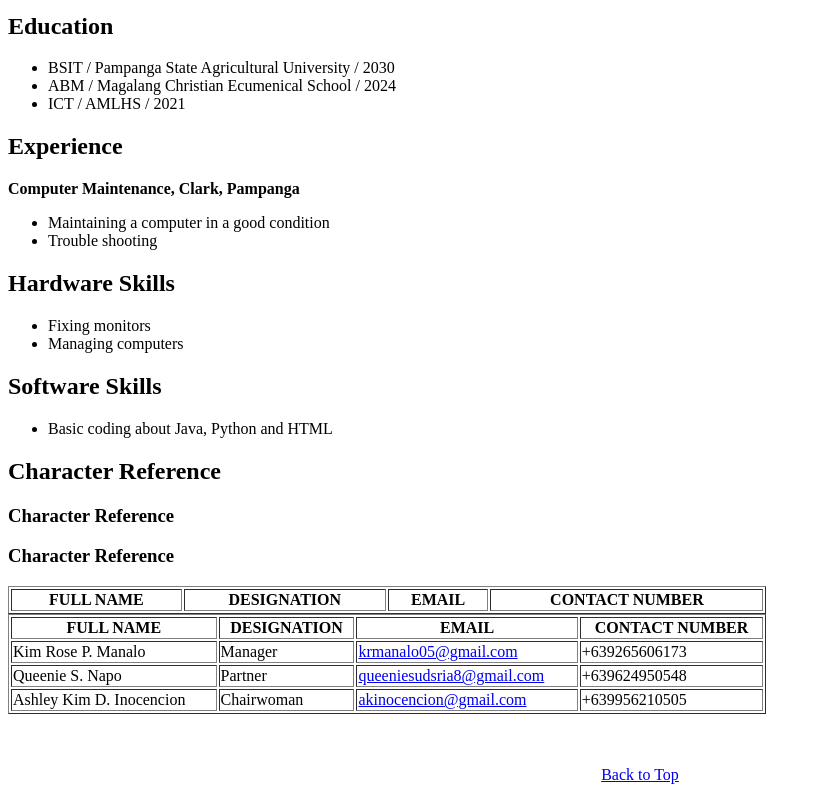
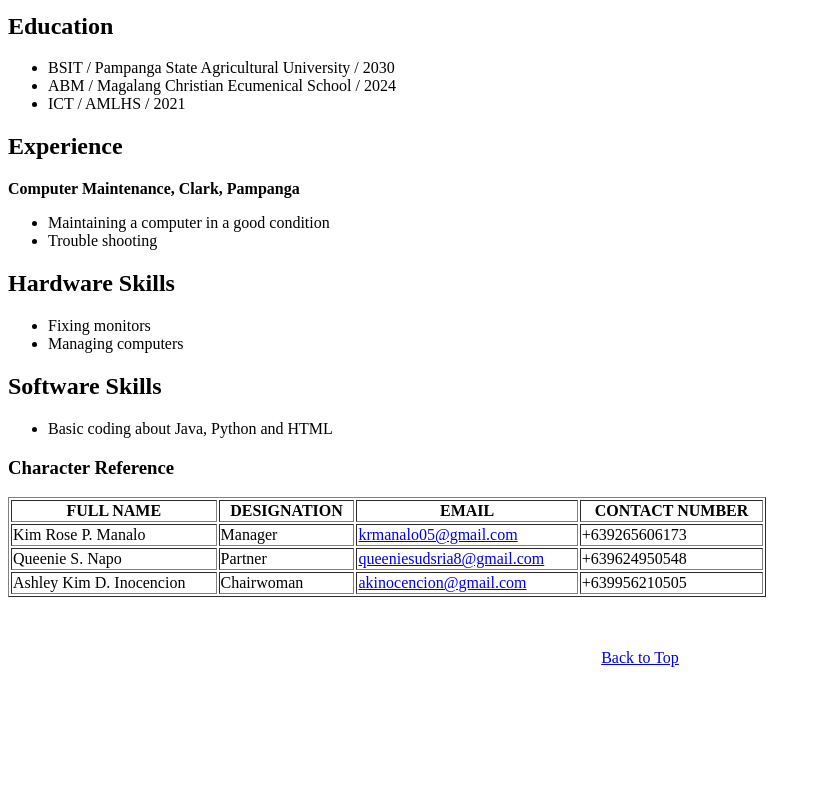
Before and after one commit to katie02217/wansiportfolio, a plain HTML site: page CC-MIDTERMS/MLT1/RW-MLT1.html in a window 1280 px wide. Shown: the part 507-1307 px from the top of the page, without its empty margins (0-821 px from the left). After the commit the page ends 1190 px from the top, so only its background shows below. Drawn offline with Linux system fonts and the light colour scheme.

Commit message:
Update RW-MLT1.html

```diff
--- a/CC-MIDTERMS/MLT1/RW-MLT1.html
+++ b/CC-MIDTERMS/MLT1/RW-MLT1.html
@@ -58,12 +58,6 @@ My career objective is to be an IT professional. Learn more about computers and
     <li>Basic coding about Java, Python and HTML</li>
 </ul>
 
-<h2 class="section-title">Character Reference</h2>
-
-<h3>Character Reference</h3>
-    <table border="1px" width="60%">
-    <th>FULL NAME</th> <th>DESIGNATION</th> <th>EMAIL</th> <th>CONTACT NUMBER</th>
-
        <h3>Character Reference</h3>
     <table border="1px" width="60%">
     <th>FULL NAME</th> <th>DESIGNATION</th> <th>EMAIL</th> <th>CONTACT NUMBER</th>
```
